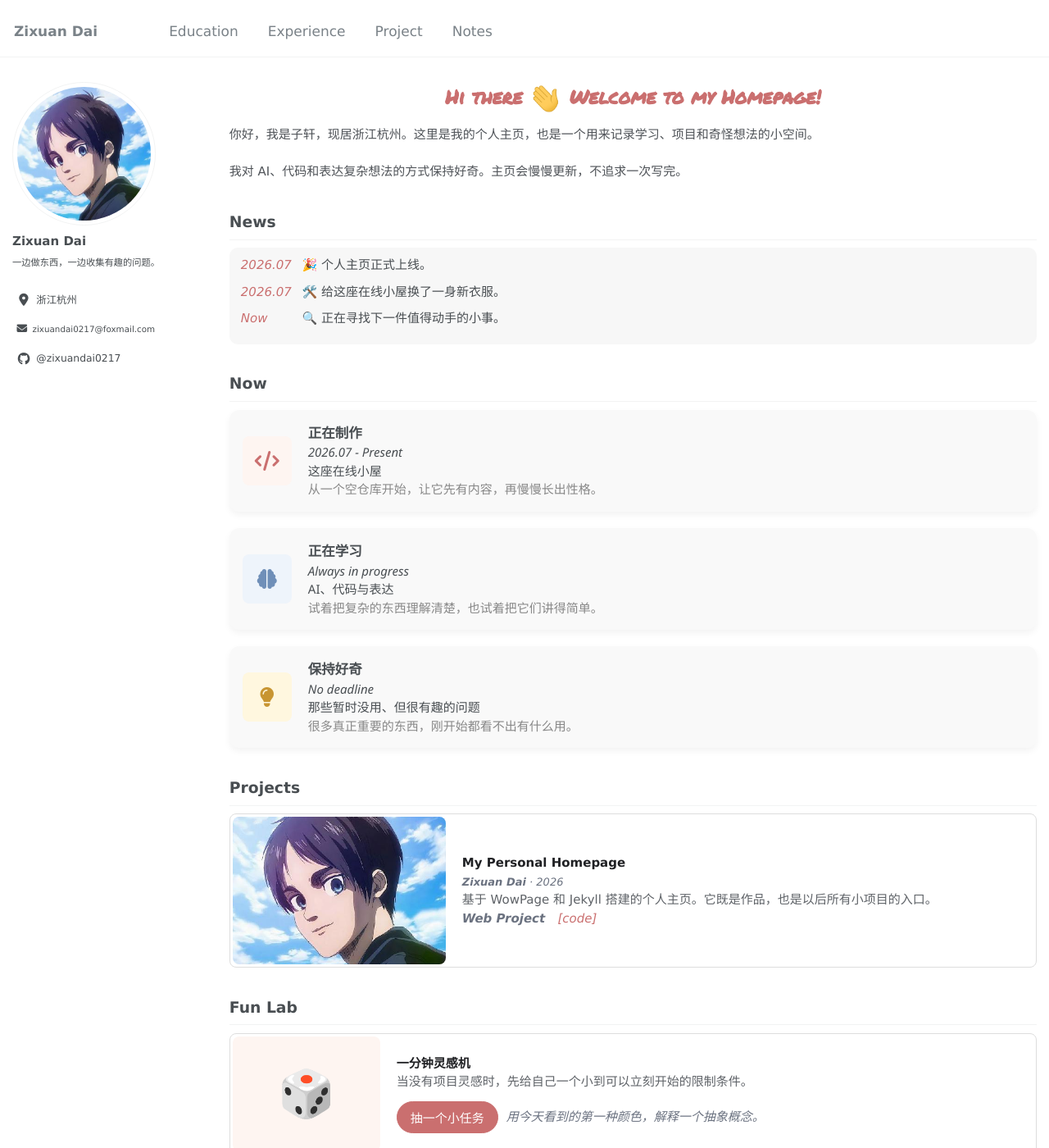
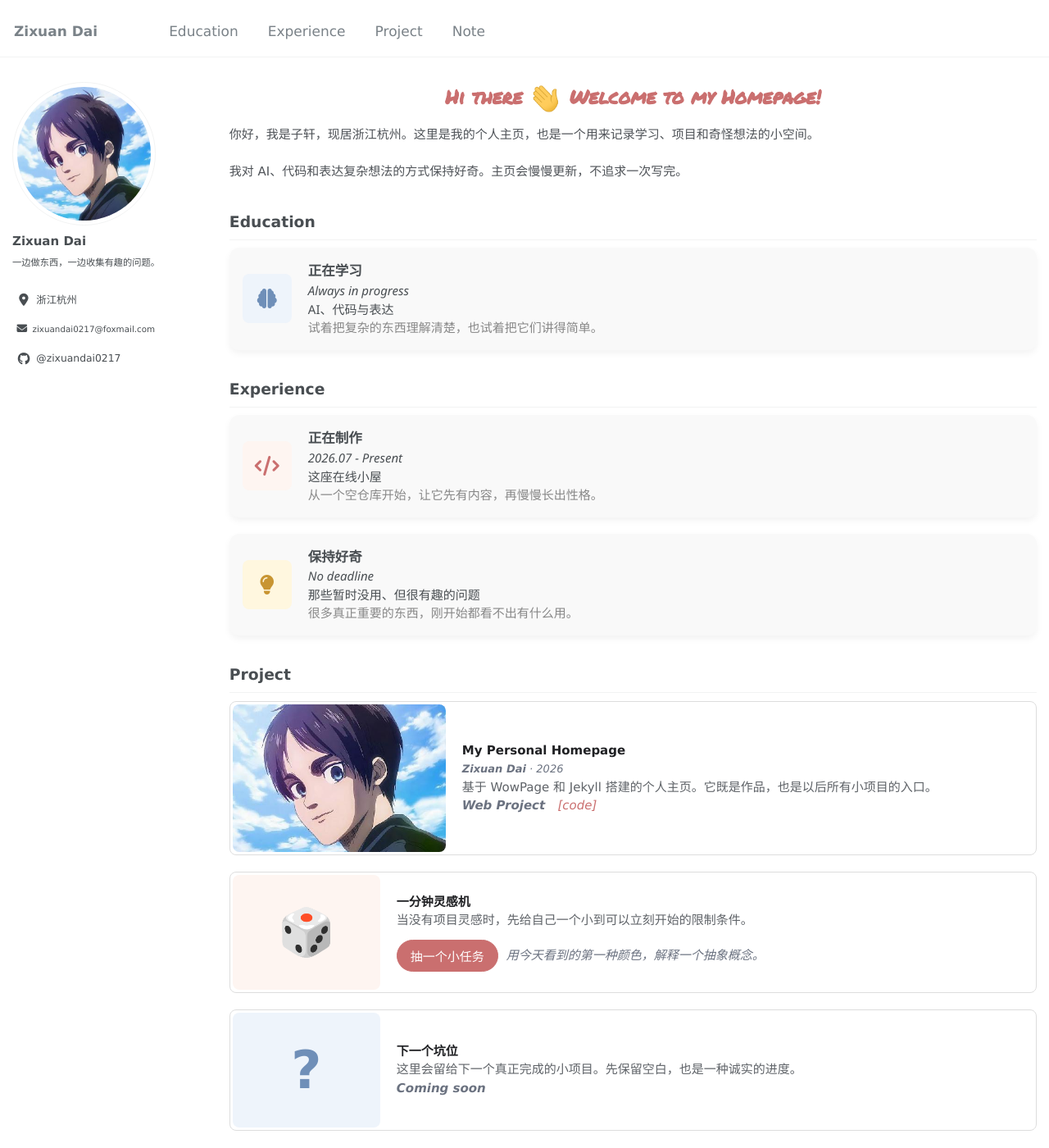
Before and after one commit to zixuandai0217/zixuandai0217.github.io, a Jekyll site: the page built from _pages/about.md, in a window 1280 px wide and 1400 px high. Shown: the whole window at 82% size. Built offline with Jekyll 4.4.1, drawn with Linux system fonts in a browser that asks for light colours; some web fonts are replaced; some of the changed text lies outside the part shown.

Commit message:
Align homepage sections with navigation

```diff
--- a/_pages/about.md
+++ b/_pages/about.md
@@ -14,18 +14,23 @@ redirect_from:
 
 <p class="intro-copy">我对 AI、代码和表达复杂想法的方式保持好奇。主页会慢慢更新，不追求一次写完。</p>
 
-News
----------------
-<div class="news-box">
-  <ul class="news-list">
-    <li><span class="news-date"><em>2026.07</em></span> 🎉 个人主页正式上线。</li>
-    <li><span class="news-date"><em>2026.07</em></span> 🛠️ 给这座在线小屋换了一身新衣服。</li>
-    <li><span class="news-date"><em>Now</em></span> 🔍 正在寻找下一件值得动手的小事。</li>
-  </ul>
+Education
+---------
+
+<div class="experience-container">
+  <div class="experience-card">
+    <div class="experience-logo experience-icon experience-icon--blue"><i class="fas fa-brain" aria-hidden="true"></i></div>
+    <div class="experience-info">
+      <strong>正在学习</strong><br>
+      <em>Always in progress</em><br>
+      AI、代码与表达<br>
+      <span class="muted-copy">试着把复杂的东西理解清楚，也试着把它们讲得简单。</span>
+    </div>
+  </div>
 </div>
 
-Now
---------------
+Experience
+----------
 
 <div class="experience-container">
   <div class="experience-card">
@@ -35,16 +40,6 @@ Now
       <em>2026.07 - Present</em><br>
       这座在线小屋<br>
       <span class="muted-copy">从一个空仓库开始，让它先有内容，再慢慢长出性格。</span>
-    </div>
-  </div>
-
-  <div class="experience-card">
-    <div class="experience-logo experience-icon experience-icon--blue"><i class="fas fa-brain" aria-hidden="true"></i></div>
-    <div class="experience-info">
-      <strong>正在学习</strong><br>
-      <em>Always in progress</em><br>
-      AI、代码与表达<br>
-      <span class="muted-copy">试着把复杂的东西理解清楚，也试着把它们讲得简单。</span>
     </div>
   </div>
 
@@ -59,8 +54,8 @@ Now
   </div>
 </div>
 
-Projects
---------
+Project
+-------
 
 <div class="project-card">
   <div style="display: flex; align-items: center;">
@@ -77,9 +72,6 @@ Projects
     </div>
   </div>
 </div>
-
-Fun Lab
---------
 
 <div class="project-card fun-card">
   <div style="display: flex; align-items: center;">
@@ -111,21 +103,11 @@ Fun Lab
   </div>
 </div>
 
-Notes
---------
+Note
+----
 
 - *2026.07.24*, 为什么先做主页？因为它足够小，可以马上开始；又足够开放，可以一直生长。
 - *2026.07.24*, 好的模板解决结构，真正属于自己的部分来自选择、删减和持续更新。
 - *2026.07.24*, 一个在线的不完美版本，比硬盘里永远“快做完”的完美版本更有生命力。
 
-Contact
---------
-
-<div class="contact-box">
-  有好玩的项目、建议，或者只是一个值得继续追问的问题，欢迎通过
-  <a href="mailto:zixuandai0217@foxmail.com"><strong>邮件</strong></a>
-  或 <a href="https://github.com/zixuandai0217"><strong>GitHub</strong></a> 联系我。<br>
-  <a href="mailto:zixuandai0217@foxmail.com">zixuandai0217@foxmail.com</a> · 浙江杭州
-</div>
-
 <script src="{{ '/assets/js/home.js' | relative_url }}"></script>
--- a/_sass/_sidebar.scss
+++ b/_sass/_sidebar.scss
@@ -273,7 +273,9 @@
   }
 
   a {
-    &:hover {
+    &:hover,
+    &:focus-visible {
+      color: #CA6F70;
       text-decoration: underline;
     }
   }
@@ -291,7 +293,7 @@
     text-align: center;
   }
 
-  &.social-icons a > .fa-github {
+  &.social-icons a > i {
     color: inherit;
     transition: color 0.3s ease;
   }
--- a/assets/css/home.css
+++ b/assets/css/home.css
@@ -2,12 +2,10 @@
 @import url('https://fonts.googleapis.com/css2?family=Fredericka+the+Great&display=swap');
 @import url('https://fonts.googleapis.com/css2?family=Homemade+Apple&display=swap');
 
-#news,
+#education,
     #experience,
-    #publications,
-    #projects,
-    #awards,
-    #talks {
+    #project,
+    #note {
         scroll-margin-top: 80px;
     }
 
@@ -372,12 +370,10 @@
         }
 
         #top,
-        #news,
-        #now,
-        #projects,
-        #fun-lab,
-        #notes,
-        #contact {
+        #education,
+        #experience,
+        #project,
+        #note {
             scroll-margin-top: 80px;
         }
 
```
Also changed, not shown: _data/navigation.yml (+5 -5 lines).
